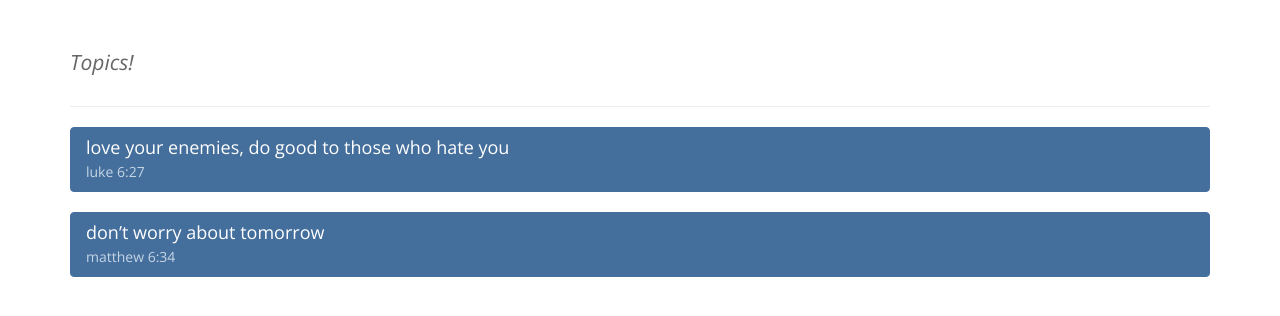
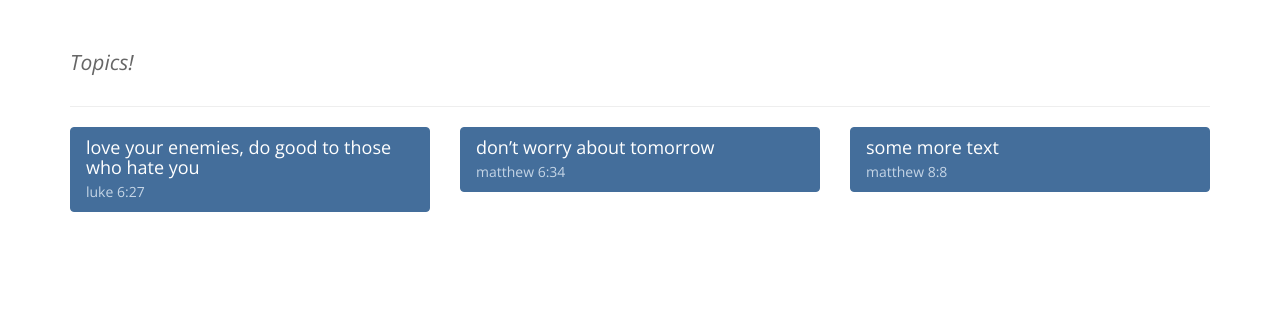
Before and after one commit to telvis07/habakkuk, a Django app: page /topics/ in a window 1280 px wide. Shown: the part 52-368 px from the top of the page. Run offline with Django 3.2, Linux system fonts and the light colour scheme; some libraries are stand-ins or nearby versions.

Commit message:
Split topics results into 3 columns for display.

```diff
--- a/web/static/topics/partials/topics-content.html
+++ b/web/static/topics/partials/topics-content.html
@@ -1,7 +1,26 @@
-
-<div class="list-group"  ng-repeat="topic in results.topics">
-  <a href="{{ topic.search_url }}" class="list-group-item active">
-    <h4 class="list-group-item-heading">{{ topic.es_phrase }}</h4>
-    <p class="list-group-item-text">{{ topic.bibleverse }}</p>
-  </a>
+<div class="row">
+    <div class="col-xs-6 col-md-4">
+        <div class="list-group"  ng-repeat="topic in result_columns[0]">
+            <a href="{{ topic.search_url }}" class="list-group-item active">
+                <h4 class="list-group-item-heading">{{ topic.es_phrase }}</h4>
+                <p class="list-group-item-text">{{ topic.bibleverse }}</p>
+            </a>
+        </div>
+    </div>
+    <div class="col-xs-6 col-md-4">
+        <div class="list-group"  ng-repeat="topic in result_columns[1]">
+            <a href="{{ topic.search_url }}" class="list-group-item active">
+                <h4 class="list-group-item-heading">{{ topic.es_phrase }}</h4>
+                <p class="list-group-item-text">{{ topic.bibleverse }}</p>
+            </a>
+        </div>
+    </div>
+    <div class="col-xs-6 col-md-4">
+        <div class="list-group"  ng-repeat="topic in result_columns[2]">
+            <a href="{{ topic.search_url }}" class="list-group-item active">
+                <h4 class="list-group-item-heading">{{ topic.es_phrase }}</h4>
+                <p class="list-group-item-text">{{ topic.bibleverse }}</p>
+            </a>
+        </div>
+    </div>
 </div>
--- a/web/templates/topics.html
+++ b/web/templates/topics.html
@@ -16,6 +16,11 @@
                 {
                     "es_phrase": "don\u2019t worry about tomorrow",
                     "bibleverse" : "matthew 6:34",
+                    "search_url" : "http://localhost:8000/biblestudy/?search=worry+tomorrow"
+                },
+                {
+                    "es_phrase": "some more text",
+                    "bibleverse" : "matthew 8:8",
                     "search_url" : "http://localhost:8000/biblestudy/?search=worry+tomorrow"
                 }
             ]
```
